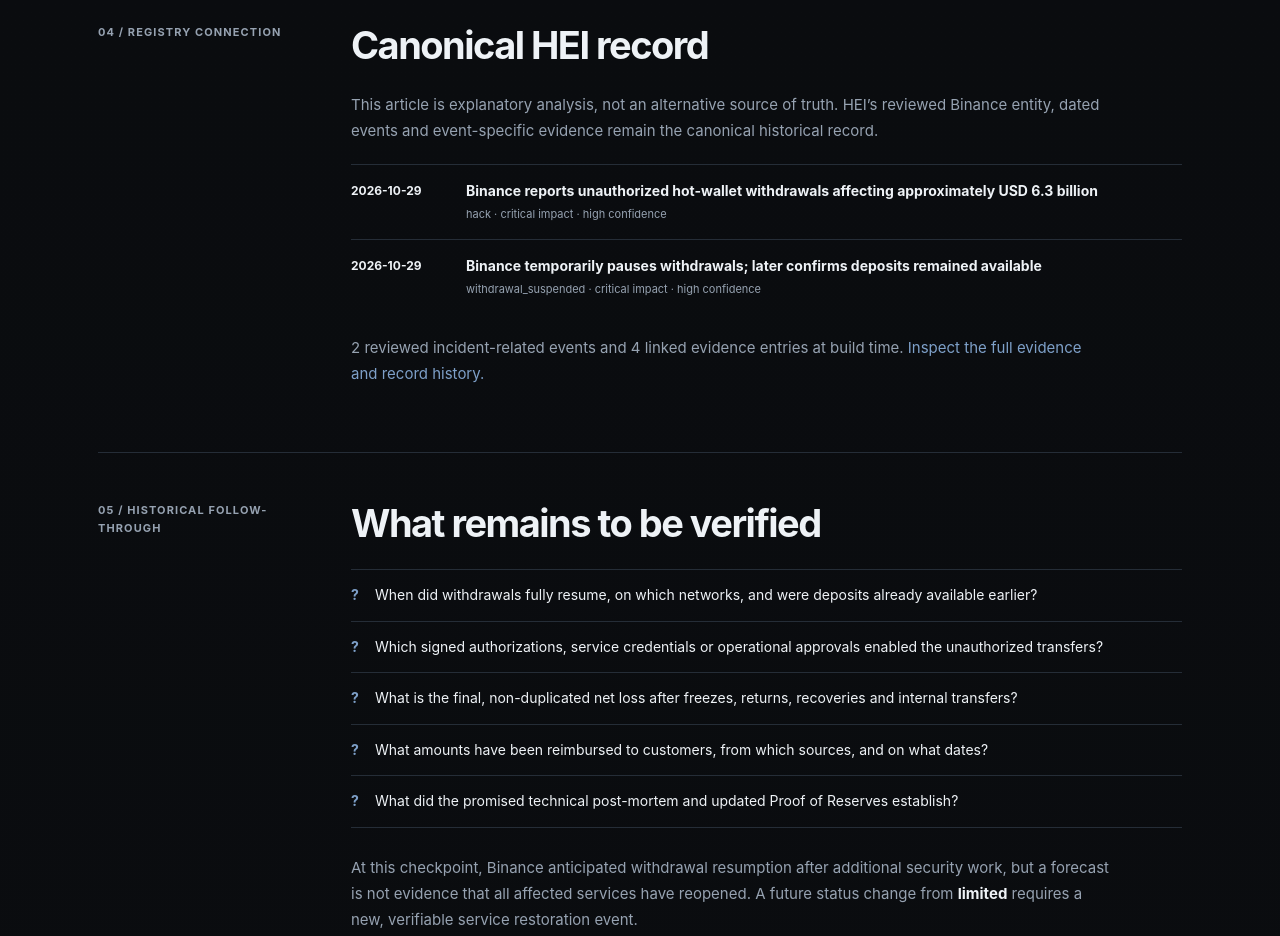
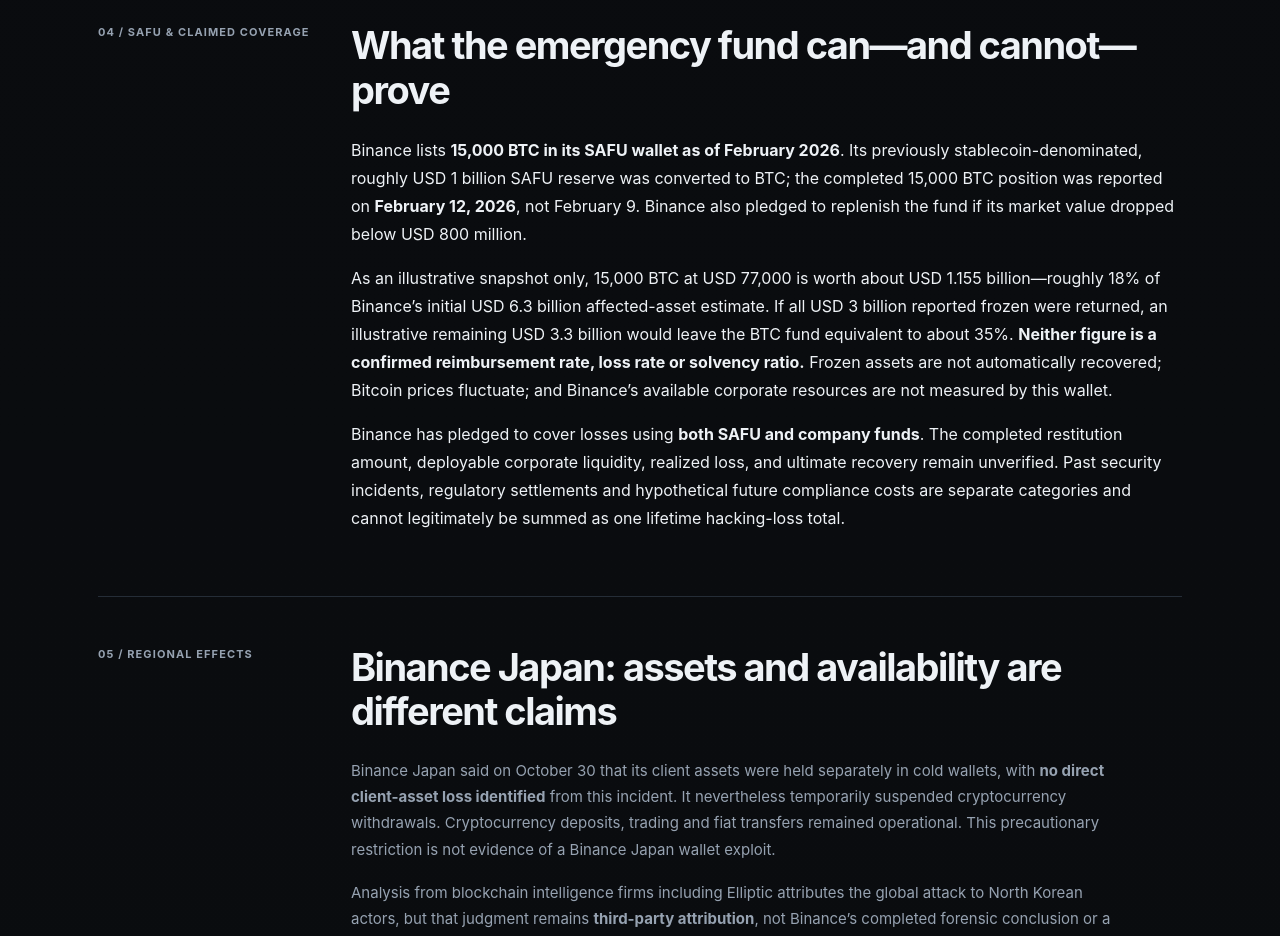
Before and after one commit to badjoke-lab/historical-exchange-index, a Next.js app: page /incidents/binance-2026-security-breach in a window 1280 px wide. Shown: the part 3220-4156 px from the top of the page. Built offline with nearby package versions, Linux system fonts and the light colour scheme; no server answers.

Commit message:
Add primary-source SAFU and Binance Japan context to historical case report

```diff
--- a/src/app/incidents/binance-2026-security-breach/page.tsx
+++ b/src/app/incidents/binance-2026-security-breach/page.tsx
@@ -169,6 +169,25 @@ export default function Binance2026IncidentReport() {
         </div>
       </section>
 
+      <section className={styles.provenance} aria-labelledby="case-safu">
+        <div className={styles.sectionLabel}>04 / SAFU &amp; CLAIMED COVERAGE</div>
+        <div>
+          <h2 id="case-safu">What the emergency fund can—and cannot—prove</h2>
+          <p>Binance lists <strong>15,000 BTC in its SAFU wallet as of February 2026</strong>. Its previously stablecoin-denominated, roughly USD 1 billion SAFU reserve was converted to BTC; the completed 15,000 BTC position was reported on <strong>February 12, 2026</strong>, not February 9. Binance also pledged to replenish the fund if its market value dropped below USD 800 million.</p>
+          <p>As an illustrative snapshot only, 15,000 BTC at USD 77,000 is worth about USD 1.155 billion—roughly 18% of Binance’s initial USD 6.3 billion affected-asset estimate. If all USD 3 billion reported frozen were returned, an illustrative remaining USD 3.3 billion would leave the BTC fund equivalent to about 35%. <strong>Neither figure is a confirmed reimbursement rate, loss rate or solvency ratio.</strong> Frozen assets are not automatically recovered; Bitcoin prices fluctuate; and Binance’s available corporate resources are not measured by this wallet.</p>
+          <p>Binance has pledged to cover losses using <strong>both SAFU and company funds</strong>. The completed restitution amount, deployable corporate liquidity, realized loss, and ultimate recovery remain unverified. Past security incidents, regulatory settlements and hypothetical future compliance costs are separate categories and cannot legitimately be summed as one lifetime hacking-loss total.</p>
+        </div>
+      </section>
+
+      <section className={styles.canonical} aria-labelledby="case-region">
+        <div className={styles.sectionLabel}>05 / REGIONAL EFFECTS</div>
+        <div>
+          <h2 id="case-region">Binance Japan: assets and availability are different claims</h2>
+          <p>Binance Japan said on October 30 that its client assets were held separately in cold wallets, with <strong>no direct client-asset loss identified</strong> from this incident. It nevertheless temporarily suspended cryptocurrency withdrawals. Cryptocurrency deposits, trading and fiat transfers remained operational. This precautionary restriction is not evidence of a Binance Japan wallet exploit.</p>
+          <p>Analysis from blockchain intelligence firms including Elliptic attributes the global attack to North Korean actors, but that judgment remains <strong>third-party attribution</strong>, not Binance’s completed forensic conclusion or a judicial finding. DeFi self-custody and DEX trading can reduce exchange-custody exposure, but do not eliminate smart-contract, approval, phishing or routing risks.</p>
+        </div>
+      </section>
+
       <section className={styles.canonical} aria-labelledby="case-registry">
         <div className={styles.sectionLabel}>04 / REGISTRY CONNECTION</div>
         <div>
```
